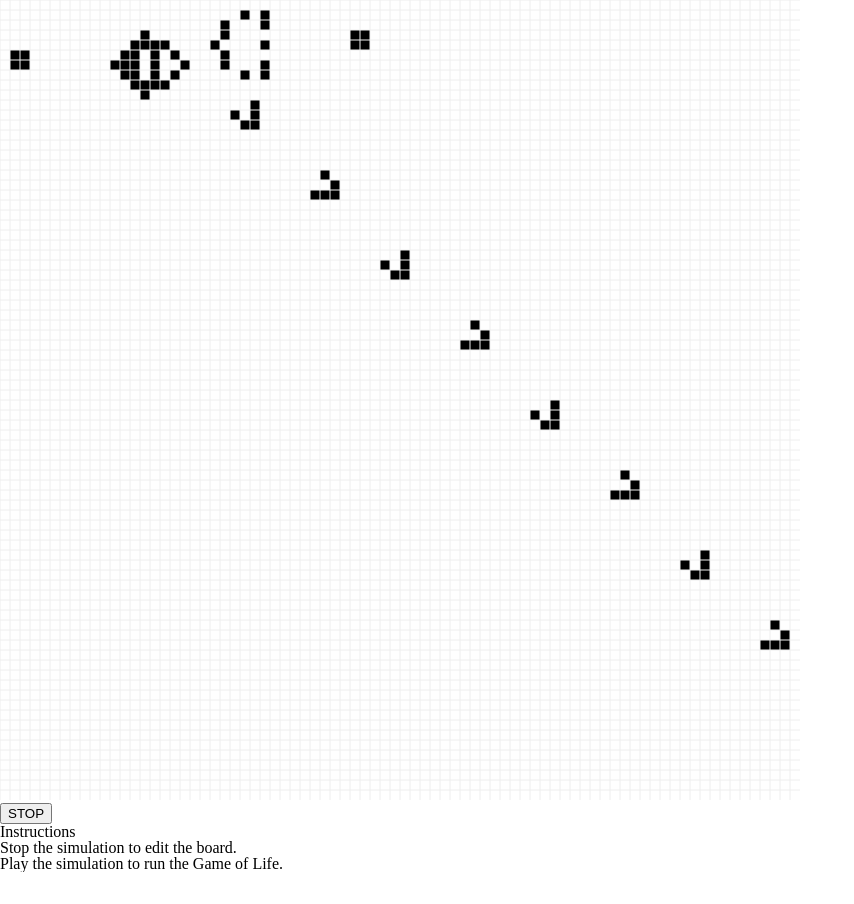
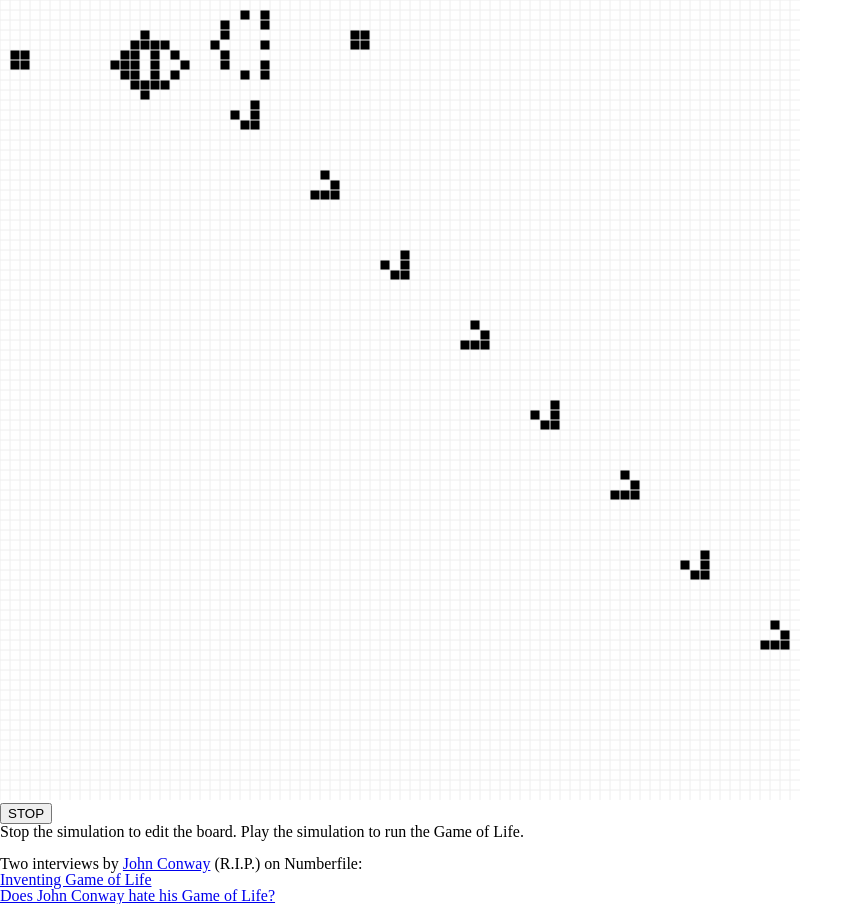
Before and after one commit to ekarademir/game-of-life, a plain HTML site: page index.html in a window 1280 px wide. Shown: the whole page, without its empty margins (0-854 px from the left). Before the commit the page ends 872 px from the top, so only its background shows below. Drawn offline with Linux system fonts and the light colour scheme.

Commit message:
Some info added

```diff
--- a/index.html
+++ b/index.html
@@ -23,13 +23,11 @@
     <button id="toggle">STOP</button>
   </div>
   <div>
-    <h2>
-      Instructions
-    </h2>
-    <ul>
-      <li>Stop the simulation to edit the board.</li>
-      <li>Play the simulation to run the Game of Life.</li>
-    </ul>
+    <p>Stop the simulation to edit the board. Play the simulation to run the Game of Life.</p>
+    <p>&nbsp;</p>
+    <p>Two interviews by <a href="https://en.wikipedia.org/wiki/John_Horton_Conway" target="blank">John Conway</a> (R.I.P.) on Numberfile:</p>
+    <p><a href="https://www.youtube.com/watch?v=R9Plq-D1gEk" target="blank">Inventing Game of Life</a></p>
+    <p><a href="https://www.youtube.com/watch?v=E8kUJL04ELA" target="blank">Does John Conway hate his Game of Life?</a></p>
   </div>
   <script src="main.js"></script>
 </body>
```
Also changed, not shown: 1 other file.
